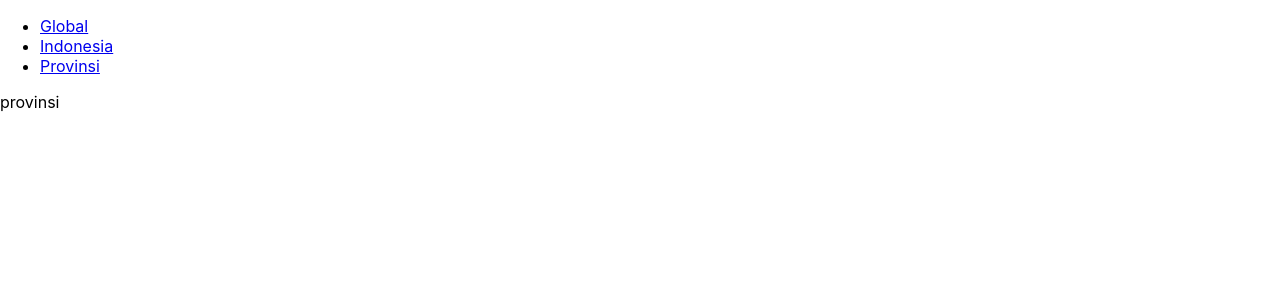
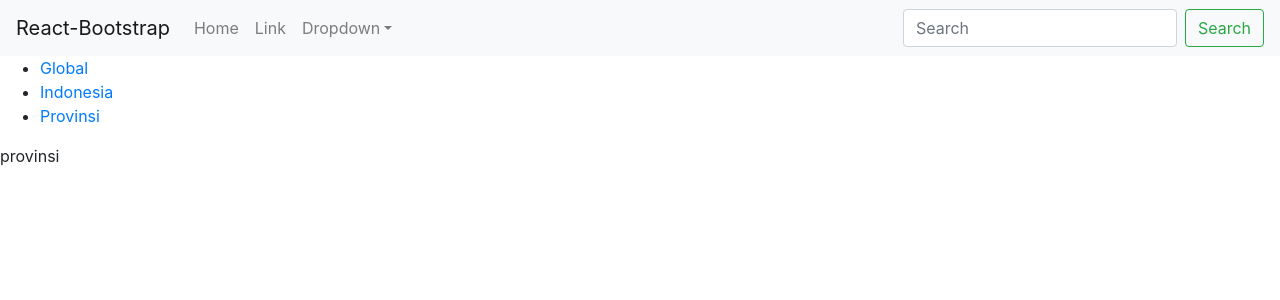
Before and after one commit to DanielLombo/FinalWebpro, a React (Create React App) app: page /provinsi in a window 1280 px wide. Shown: the top 300 px of the page. Built offline with nearby package versions, Linux system fonts and the light colour scheme; no server answers.

Commit message:
Update Navbar
8-12-2020

```diff
--- a/package.json
+++ b/package.json
@@ -7,7 +7,9 @@
     "@testing-library/react": "^11.2.2",
     "@testing-library/user-event": "^12.5.0",
     "axios": "^0.21.0",
+    "bootstrap": "^4.5.3",
     "react": "^17.0.1",
+    "react-bootstrap": "^1.4.0",
     "react-dom": "^17.0.1",
     "react-number-format": "^4.4.1",
     "react-router-dom": "^5.2.0",
--- a/src/App.js
+++ b/src/App.js
@@ -1,14 +1,35 @@
-import {BrowserRouter, Switch, Link, Route} from 'react-router-dom'
+import { BrowserRouter, Switch, Link, Route } from 'react-router-dom'
 import './App.css';
 import global from "./global";
 import indo from "./indo";
 import provinsi from "./provinsi";
+import {Navbar,  NavDropdown, Form, Nav, FormControl, Button} from 'react-bootstrap';
 
-const App =()=> {
+const App = () => {
   return (
     <BrowserRouter>
       <div >
-     <nav>
+        <nav><Navbar bg="light" expand="lg">
+          <Navbar.Brand href="#home">React-Bootstrap</Navbar.Brand>
+          <Navbar.Toggle aria-controls="basic-navbar-nav" />
+          <Navbar.Collapse id="basic-navbar-nav">
+            <Nav className="mr-auto">
+              <Nav.Link href="#home">Home</Nav.Link>
+              <Nav.Link href="#link">Link</Nav.Link>
+              <NavDropdown title="Dropdown" id="basic-nav-dropdown">
+                <NavDropdown.Item href="#action/3.1">Action</NavDropdown.Item>
+                <NavDropdown.Item href="#action/3.2">Another action</NavDropdown.Item>
+                <NavDropdown.Item href="#action/3.3">Something</NavDropdown.Item>
+                <NavDropdown.Divider />
+                <NavDropdown.Item href="#action/3.4">Separated link</NavDropdown.Item>
+              </NavDropdown>
+            </Nav>
+            <Form inline>
+              <FormControl type="text" placeholder="Search" className="mr-sm-2" />
+              <Button variant="outline-success">Search</Button>
+            </Form>
+          </Navbar.Collapse>
+        </Navbar>
           <ul>
             <li>
               <Link to='/'>Global</Link>
@@ -22,9 +43,9 @@ const App =()=> {
           </ul>
         </nav>
         <Switch>
-       <Route exact path='/' component={global}/>
-       <Route path='/indonesia' component={indo}/>
-       <Route path='/provinsi' component={provinsi}/>
+          <Route exact path='/' component={global} />
+          <Route path='/indonesia' component={indo} />
+          <Route path='/provinsi' component={provinsi} />
         </Switch>
       </div>
     </BrowserRouter>
--- a/src/index.js
+++ b/src/index.js
@@ -3,6 +3,7 @@ import ReactDOM from 'react-dom';
 import './index.css';
 import App from './App';
 import reportWebVitals from './reportWebVitals';
+import 'bootstrap/dist/css/bootstrap.min.css';
 
 ReactDOM.render(
   <React.StrictMode>
--- a/src/provinsi.js
+++ b/src/provinsi.js
@@ -1,6 +1,18 @@
 import './App.css';
+import React, { useState, useEffect } from "react";
+import axios from "axios";
 
 const Provinsi =()=> {
+  const [prov, setProv] = useState([]);
+
+  useEffect(() => {
+    axios
+      .get("https://indonesia-covid-19.mathdro.id/api/provinsi")
+      .then((res) => {
+        setProv(res.data.data);
+      });
+  }, []);
+
   return (
     <div>
       provinsi
```
Also changed, not shown: 2 other files (tests, documents, lock files or other folders). Lines whose indentation alone changed are shown as unchanged.
